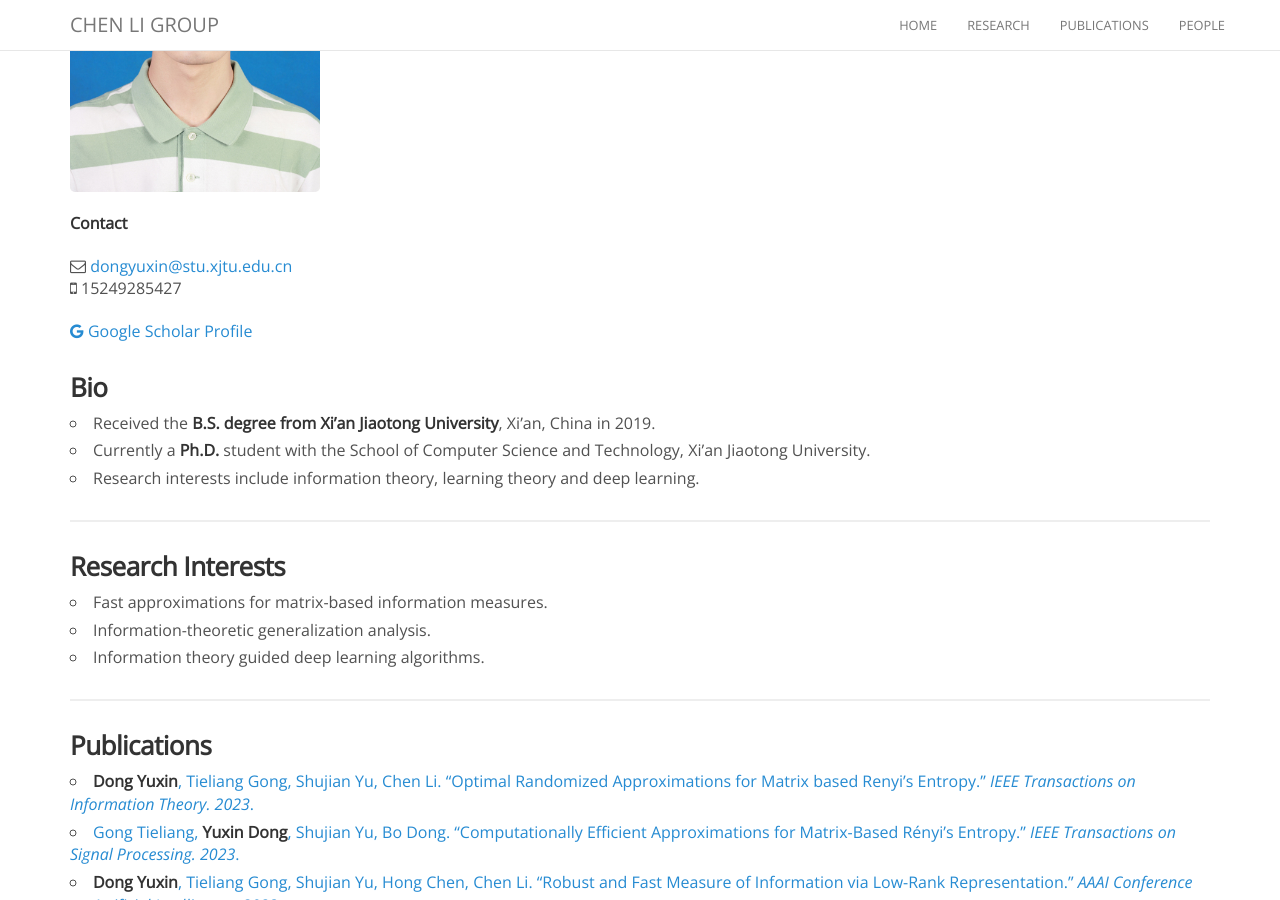
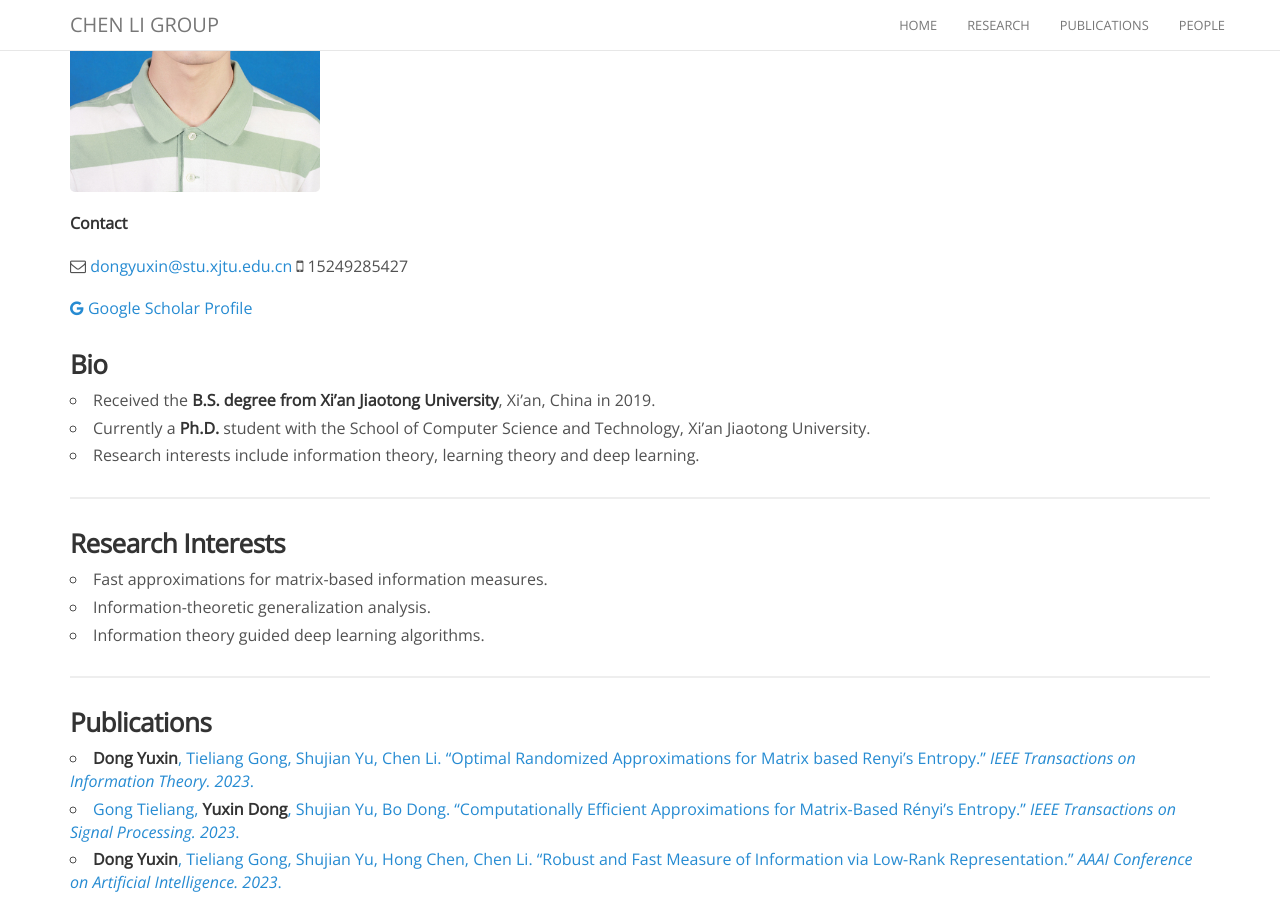
Before and after one commit to chenligroup/chenligroup.github.io, a Jekyll site: the page built from _people/Yuxin_Dong.md, in a window 1280 px wide and 900 px high, scrolled down 301 px. Built offline with Jekyll 4.4.1, drawn with Linux system fonts in a browser that asks for light colours; nearby versions of some CDN libraries; comment, search, counter and statistics services are not loaded.

Commit message:
Update Yuxin_Dong.md

```diff
--- a/_people/Yuxin_Dong.md
+++ b/_people/Yuxin_Dong.md
@@ -9,7 +9,7 @@
 
 **Contact**
 
-<i class="fa fa-envelope-o"></i> <dongyuxin@stu.xjtu.edu.cn><br>
+<i class="fa fa-envelope-o"></i> <dongyuxin@stu.xjtu.edu.cn>
 <i class="fa fa-mobile"></i> 15249285427
 
 [<i class="fa fa-google"></i> Google Scholar Profile](https://scholar.google.com/citations?user=yFJv-2kAAAAJ&hl=en)
```
